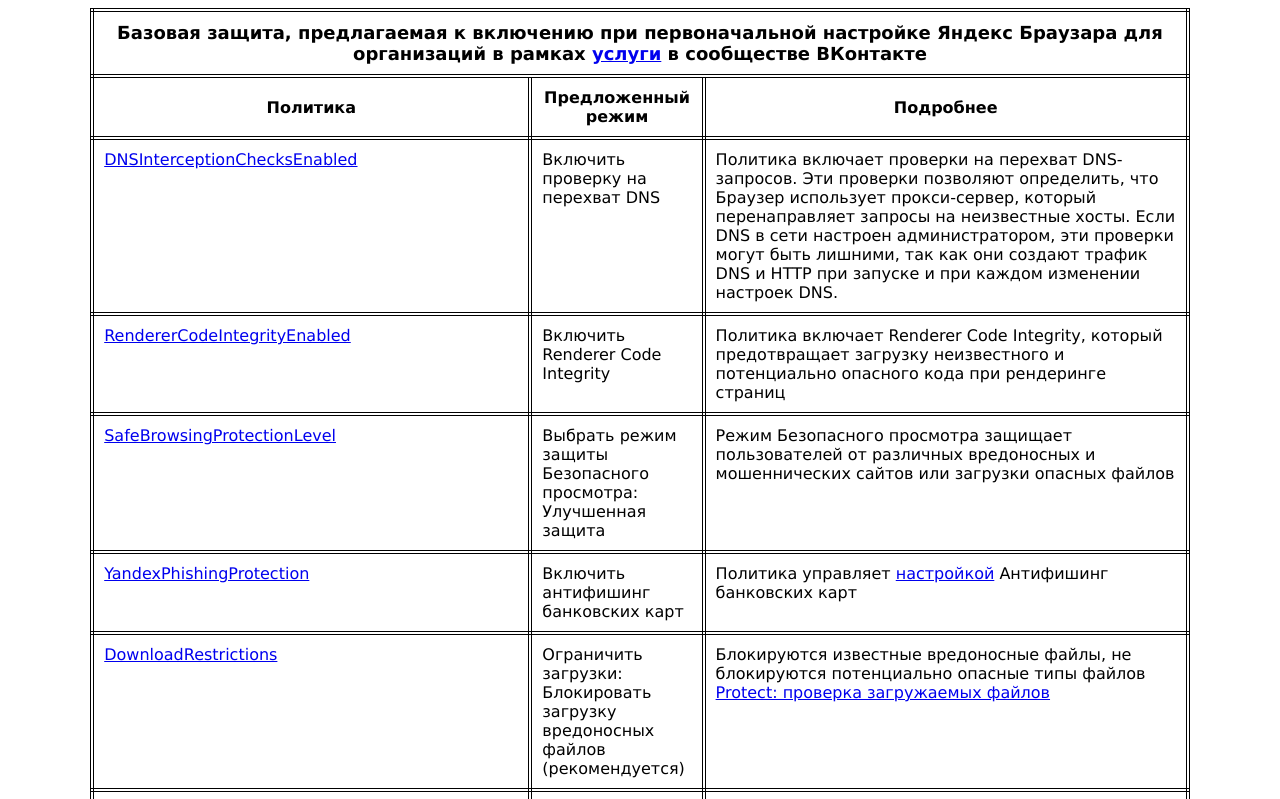
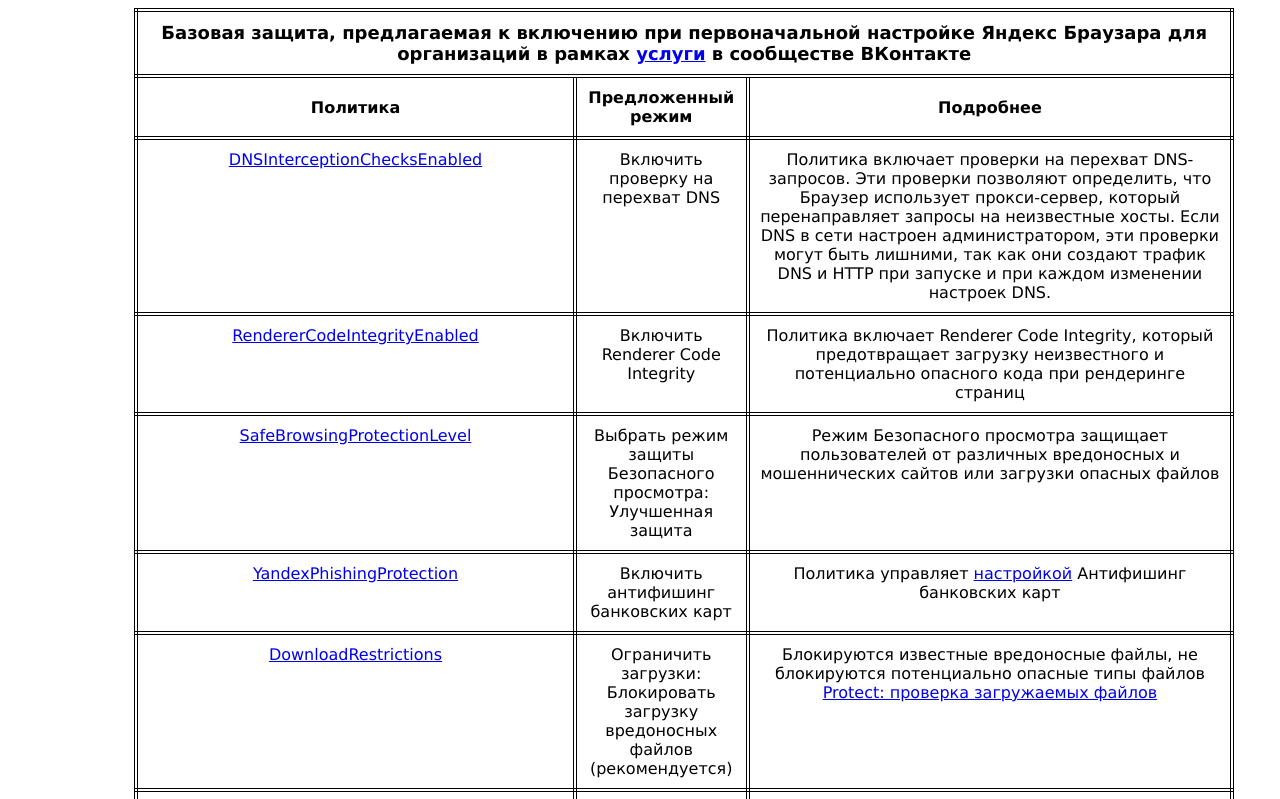
Before and after one commit to kvk-2015/kvk-2015.github.io, a plain HTML site: page yandex_browser_basic_protection.html in a window 1280 px wide. Shown: the top 799 px of the page. Drawn offline with Linux system fonts and the light colour scheme.

Commit message:
Update yandex_browser_basic_protection.html

```diff
--- a/yandex_browser_basic_protection.html
+++ b/yandex_browser_basic_protection.html
@@ -22,6 +22,31 @@
     border-collapse: collapse;
     font-family: Verdana, Arial, Helvetica, sans-serif;
    }
+   table {
+    border: 4px double;
+    border-collapse: collapse;
+    text-align: center;
+   }
+   .bottom {
+    font-size: large;
+    padding: 10px;
+    border:4px double;
+    border-collapse: collapse;
+    text-align: center;
+   }
+   .central_block {
+    width: 80%;
+    font-family: Verdana, Arial, Helvetica, sans-serif;
+    text-align: center;
+   }
+   .the_page {
+    width: 100%;
+    display: flex;
+    align-items: center;
+    align-content: center;
+    justify-content: center;
+    overflow: auto;
+   }
   </style>
 </head>
 <body>
@@ -41,7 +66,9 @@
 </script>
 <noscript><div><img src="https://mc.yandex.ru/watch/99090627" style="position:absolute; left:-9999px;" alt="" /></div></noscript>
 <!-- /Yandex.Metrika counter -->
-<table style="border:4px double; border-collapse: collapse; width: 80%;" align="center">
+<div class="the_page">
+<div class="central_block">
+<table>
 <tbody>
     <tr>
         <th colspan="3" style="font-size: large;"><strong>Базовая защита, предлагаемая к включению при первоначальной настройке Яндекс Браузара для организаций в рамках <a href="https://vk.com/market/product/pomosch-s-ustanovkoy-i-nastroykoy-yandex-brauzera-dlya-organizatsiyip-225923287-9619213">услуги</a> в сообществе ВКонтакте</strong></th>
@@ -416,9 +443,11 @@
         </td>
     </tr>
     <tr>
-        <td colspan="3" style="font-size: large; padding: 10px; border:4px double; border-collapse: collapse;" align="center"><strong>Если заметили неточность или отсутствие какой-то обязательной защиты или наоборот излишние ограничения, сообщите в сообщество ВКонтакте <a href="https://vk.com/kvk2023">С точки зрения бывшего сисадмина</a></strong></th>
+        <td colspan="3" class="bottom"><strong>Если заметили неточность или отсутствие какой-то обязательной защиты или наоборот излишние ограничения, сообщите в сообщество ВКонтакте <a href="https://vk.com/kvk2023">С точки зрения бывшего сисадмина</a></strong>
     </tr>
 </tbody>
 </table>
+</div>
+</div>
 </body>
 </html>
```
